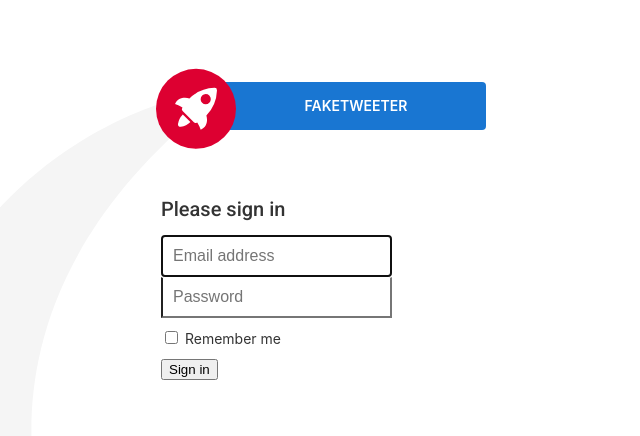
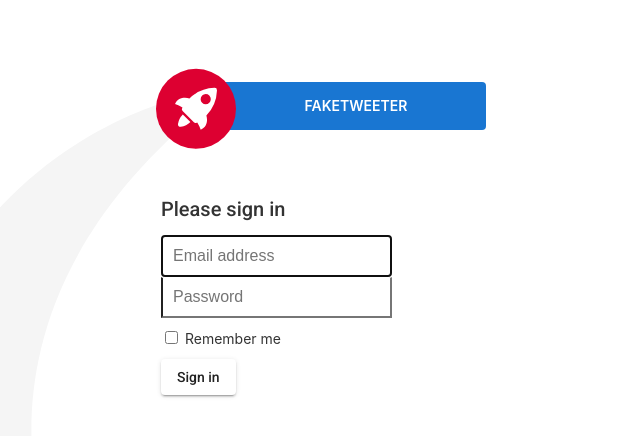
Before and after one commit to Leoo05/faketwitterfront, an Angular app: page /login in a window 1280 px wide. Shown: the top 436 px of the page, without its empty margins (314-954 px from the left). Built offline with nearby package versions, Linux system fonts and the light colour scheme.

Commit message:
css
Mejora en boton

```diff
--- a/src/app/log-in/log-in.component.html
+++ b/src/app/log-in/log-in.component.html
@@ -10,5 +10,5 @@
            <input type="checkbox" value="remember-me"> Remember me
          </label>
        </div>
-   <button class="btn btn-lg btn-primary btn-block" type="button">Sign in</button>
+   <button mat-raised-button type="button">Sign in</button>
 </form>
```
